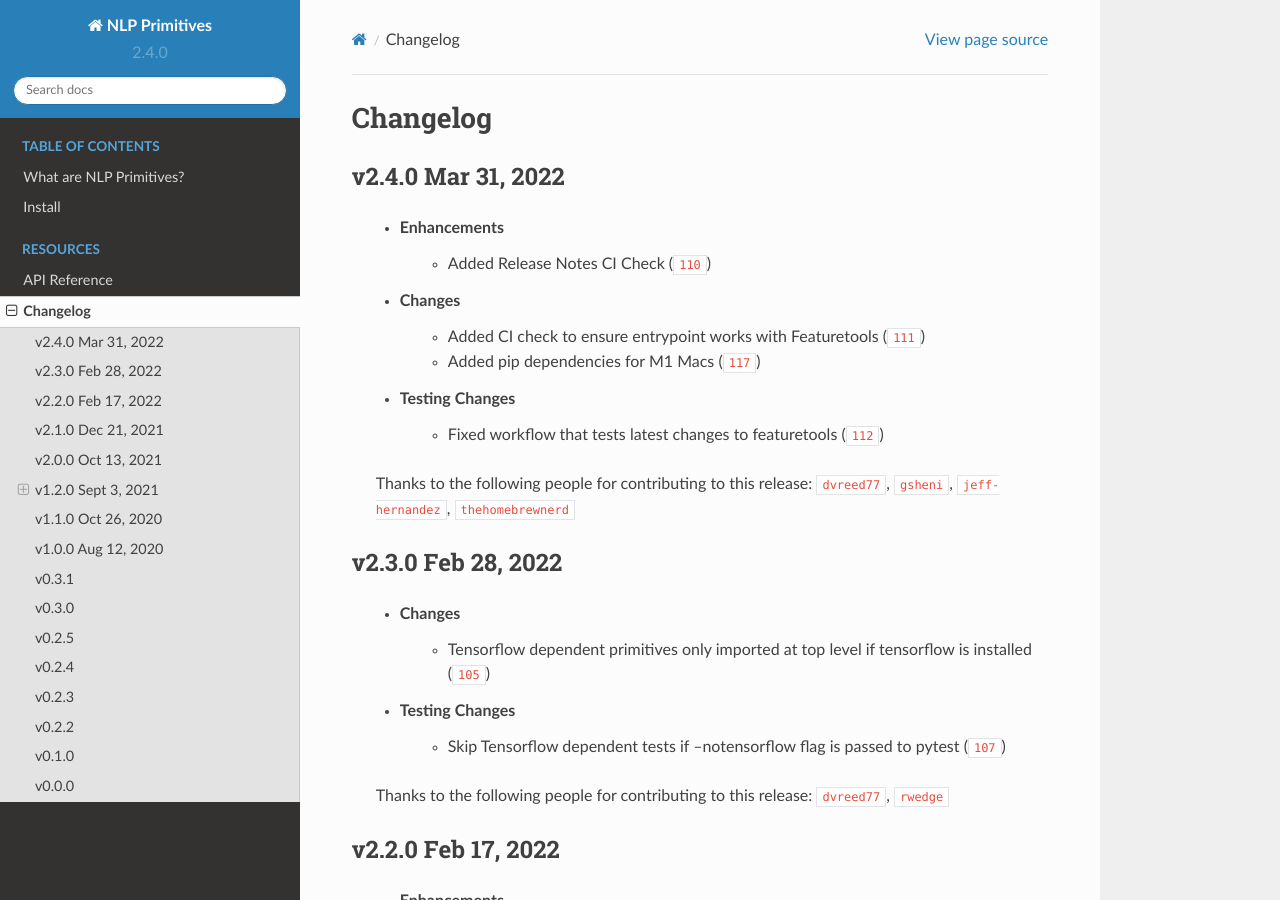
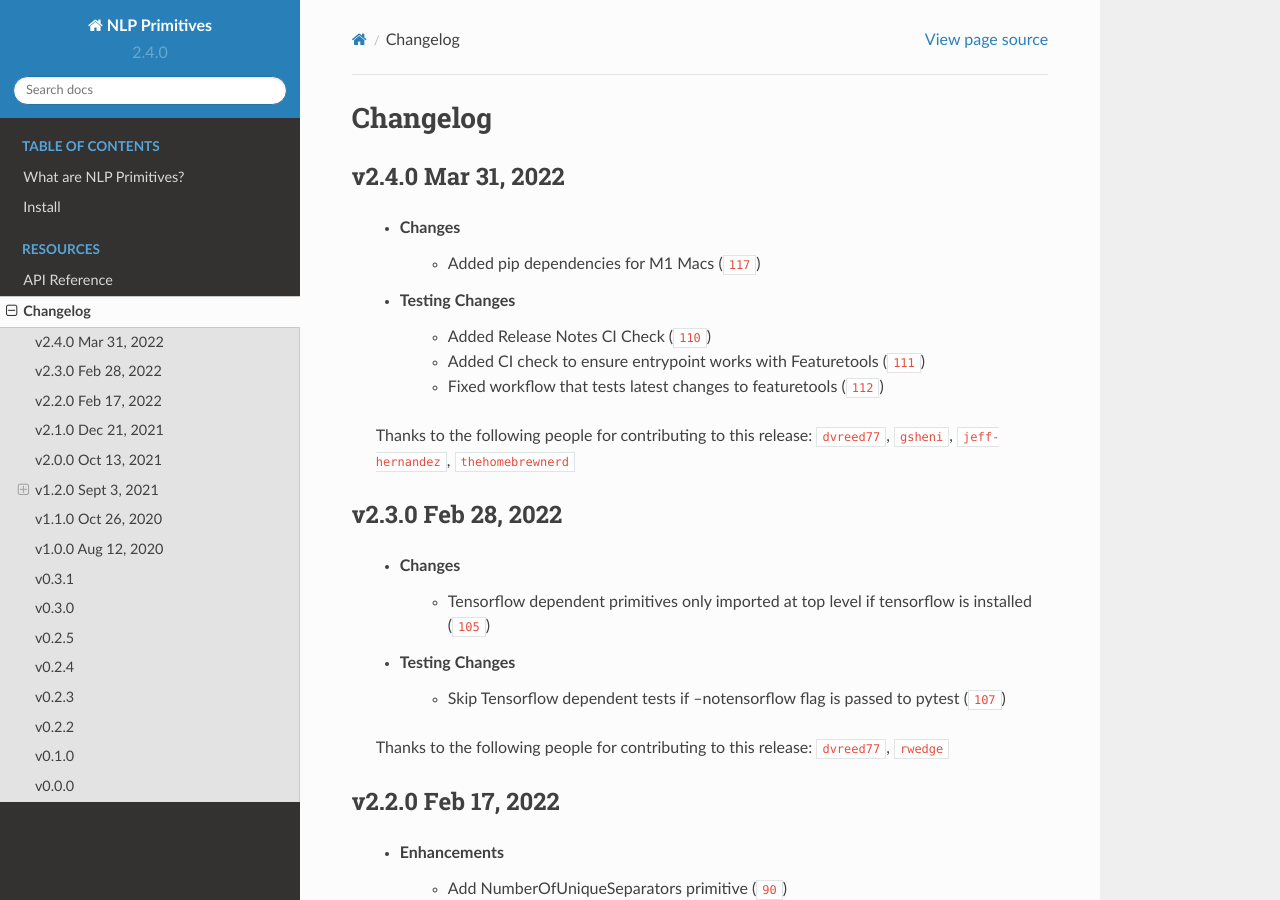
Before and after one commit to alteryx/nlp_primitives, a Sphinx documentation site: the page built from docs/source/changelog.rst, in a window 1280 px wide and 900 px high. Built offline with Sphinx 7.4.7 and the Read the Docs theme 2.0.0, drawn with Linux system fonts in a browser that asks for light colours; cross-references to code outside the pages are shown as plain code.

Commit message:
update changelog

```diff
--- a/docs/source/changelog.rst
+++ b/docs/source/changelog.rst
@@ -14,12 +14,11 @@ Changelog
 
 v2.4.0 Mar 31, 2022
 ===================
-    * Enhancements
-        * Added Release Notes CI Check (:pr:`110`)
     * Changes
-        * Added CI check to ensure entrypoint works with Featuretools (:pr:`111`)
         * Added pip dependencies for M1 Macs (:pr:`117`)
     * Testing Changes
+        * Added Release Notes CI Check (:pr:`110`)
+        * Added CI check to ensure entrypoint works with Featuretools (:pr:`111`)
         * Fixed workflow that tests latest changes to featuretools (:pr:`112`)
 
     Thanks to the following people for contributing to this release:
```
